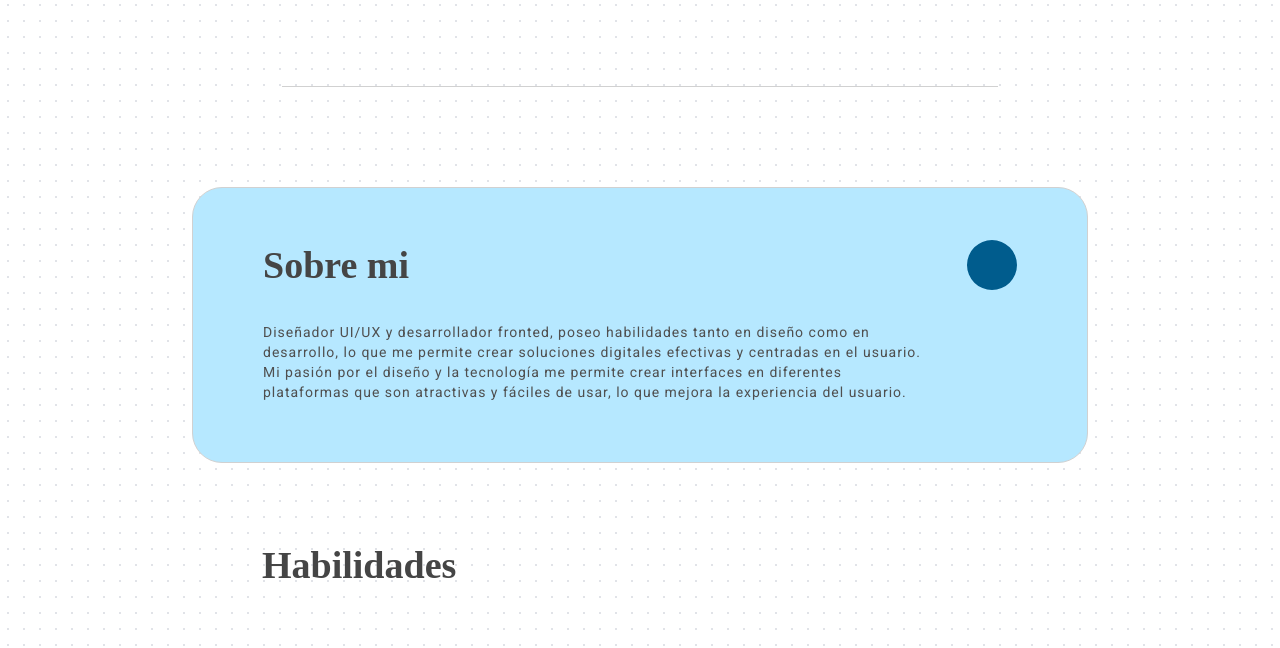
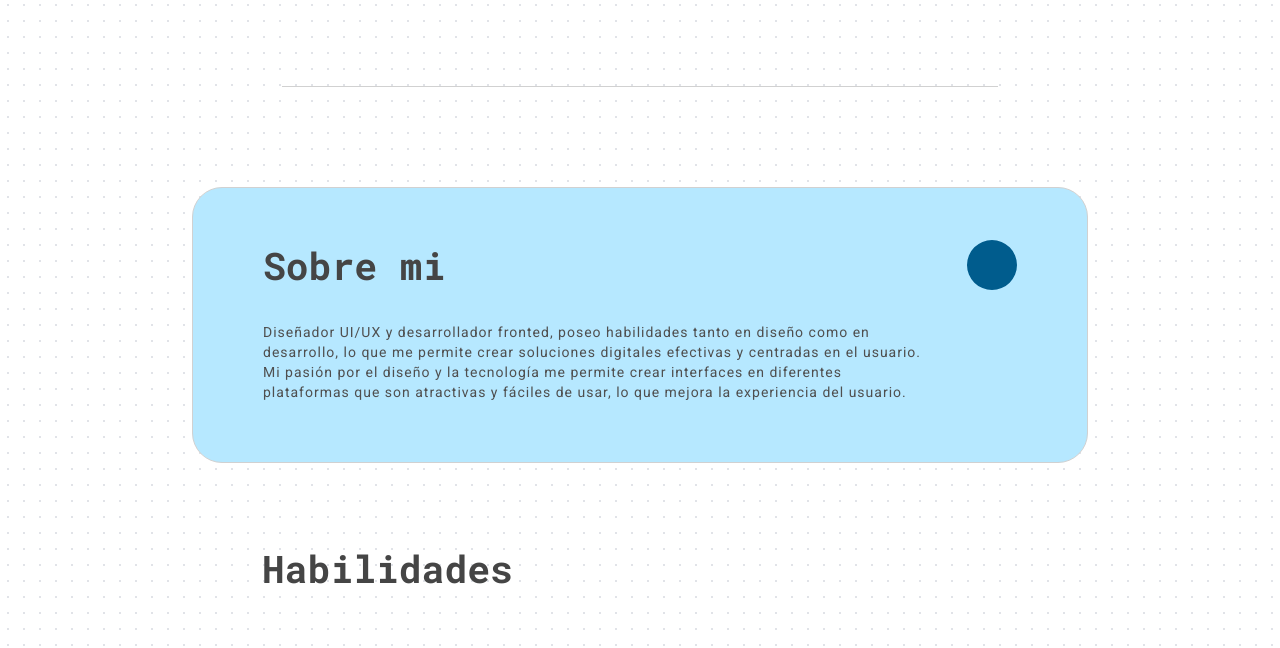
Before and after one commit to danieltb92/portfolio, a website: page public/index.html in a window 1280 px wide. Shown: the part 691-1339 px from the top of the page. Drawn offline with nearby package versions, Linux system fonts and the light colour scheme; no server answers; some icons are missing.

Commit message:
Fix fonts / fix superfresh

```diff
--- a/public/css/style.css
+++ b/public/css/style.css
@@ -50,9 +50,9 @@
 
 
 
---font-headings: Roboto Mono;
---font-body: Roboto;
---font-buttons: Inter;
+--font-headings:'Roboto Mono', monospace;;
+--font-body: 'Roboto', sans-serif;
+--font-buttons: 'Inter', sans-serif;
 }
 
 
--- a/public/css/tablet.css
+++ b/public/css/tablet.css
@@ -1,4 +1,8 @@
 @import "style.css";
+@font-face {
+    font-family: "Roboto";
+    src: url("https://fonts.googleapis.com/css2?family=Roboto:wght@400;500;700;900&display=swap");
+  }
 
 @media (max-width: 950px) {
 
--- a/public/index.html
+++ b/public/index.html
@@ -33,7 +33,7 @@
 
     <!-- Meta Tags Generated via https://www.opengraph.xyz -->
 
-    <link rel="canonical" href="">
+    <link rel="canonical" href="https://daniel-tunjano.onrender.com/">
     <link rel="icon" type="image/svg" href="assets/Logotype/favicon.svg" sizes="16x16 32x32 48x48">
 
     <link rel="stylesheet" href="css/style.css">
@@ -43,6 +43,7 @@
     <link rel="preconnect" href="https://fonts.gstatic.com" crossorigin>
     <link href="https://fonts.googleapis.com/css2?family=Inter:wght@300;400;700&family=Squada+One&display=swap" rel="stylesheet">
     <link href="https://fonts.googleapis.com/css2?family=Roboto:wght@400;500;700;900&display=swap" rel="stylesheet">
+    <link href="https://fonts.googleapis.com/css2?family=Roboto+Mono:wght@200;300;400;500;600;700&display=swap" rel="stylesheet">
 </head>
 
 <body>
```
Also changed, not shown: public/views/superfresh/superfresh.html (+1 -1 lines).
